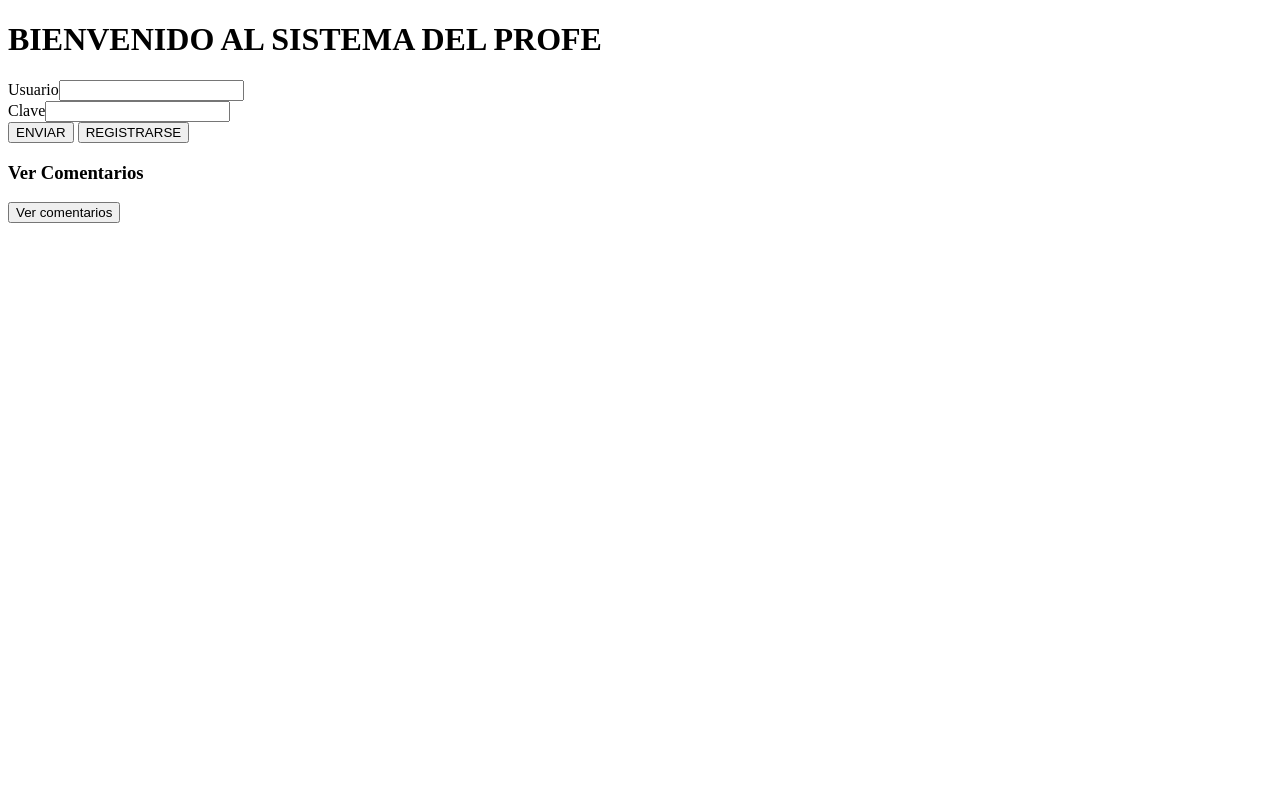
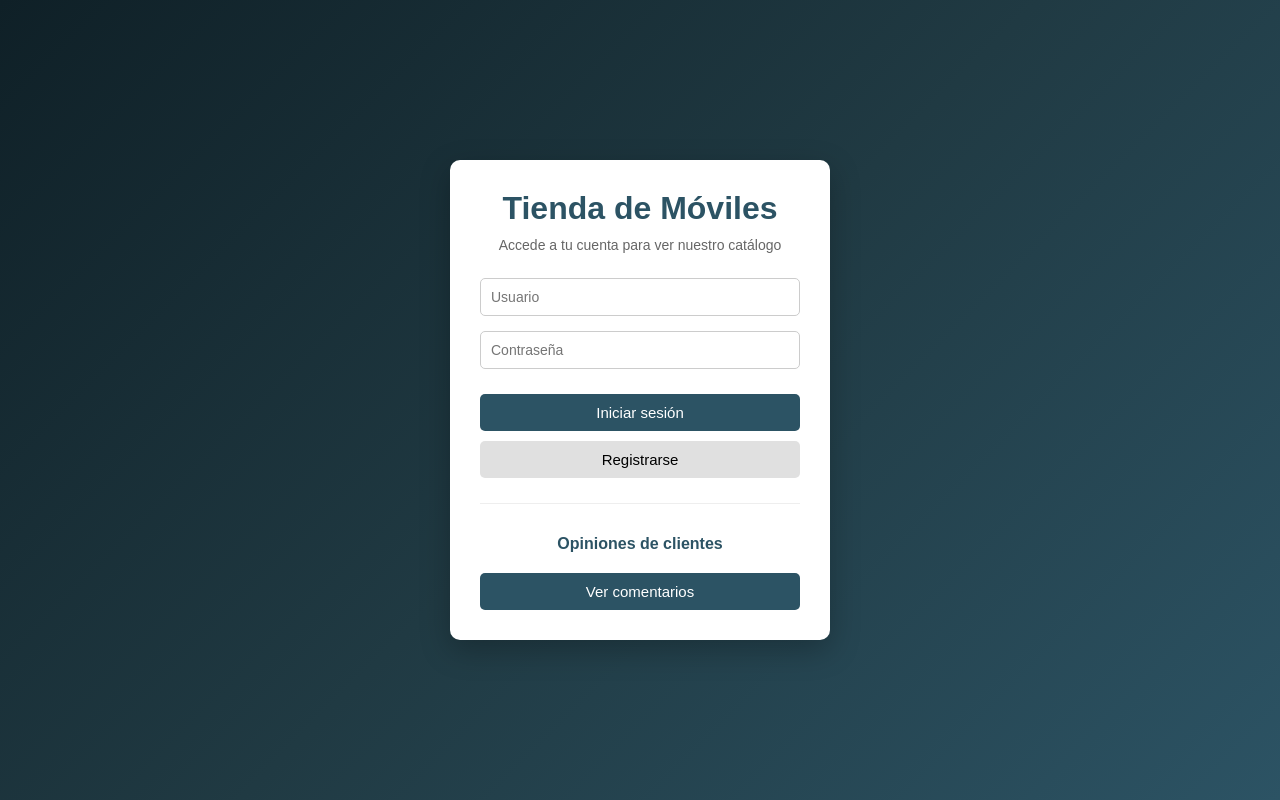
Before and after one commit to Marcos-Hugo-Yago/Tienda-de-moviles, a plain HTML site: page web/apache/static/index.html in a window 1280 px wide. Drawn offline with Linux system fonts and the light colour scheme.

Commit message:
index.html con estilos

```diff
--- a/web/apache/static/index.html
+++ b/web/apache/static/index.html
@@ -1,5 +1,5 @@
 <!DOCTYPE html>
-<html lang="en">
+<html lang="es">
 
 <head>
     <meta charset="UTF-8">
@@ -9,36 +9,142 @@
     <meta http-equiv="Pragma" content="no-cache">
     <meta http-equiv="Expires" content="0">
     <meta http-equiv="Last-Modified" content="0">
-    <title>APP PEPS</title>
+    <title>Tienda Móvil - Iniciar sesión</title>
+
     <style>
+        /* 🔑 Clave para que todo alinee correctamente */
+        *, *::before, *::after {
+            box-sizing: border-box;
+        }
+
+        body {
+            margin: 0;
+            font-family: Arial, Helvetica, sans-serif;
+            background: linear-gradient(135deg, #0f2027, #203a43, #2c5364);
+            min-height: 100vh;
+            display: flex;
+            align-items: center;
+            justify-content: center;
+            color: #333;
+        }
+
+        .login-container {
+            background: #fff;
+            width: 100%;
+            max-width: 380px;
+            padding: 30px;
+            border-radius: 10px;
+            box-shadow: 0 10px 30px rgba(0,0,0,0.25);
+            text-align: center;
+        }
+
+        .logo {
+            font-size: 32px;
+            font-weight: bold;
+            color: #2c5364;
+            margin-bottom: 10px;
+        }
+
+        .subtitle {
+            font-size: 14px;
+            color: #666;
+            margin-bottom: 25px;
+        }
+
+        input {
+            width: 100%;
+            padding: 10px;
+            margin-bottom: 15px;
+            border-radius: 5px;
+            border: 1px solid #ccc;
+            font-size: 14px;
+        }
+
+        input:focus {
+            outline: none;
+            border-color: #2c5364;
+        }
+
         .error {
             display: none;
             color: red;
+            font-size: 13px;
+            margin-bottom: 10px;
+        }
+
+        button {
+            width: 100%;
+            padding: 10px;
+            margin-top: 10px;
+            border: none;
+            border-radius: 5px;
+            font-size: 15px;
+            cursor: pointer;
+        }
+
+        .btn-login {
+            background-color: #2c5364;
+            color: white;
+        }
+
+        .btn-login:hover {
+            background-color: #203a43;
+        }
+
+        .btn-register {
+            background-color: #e0e0e0;
+        }
+
+        .btn-register:hover {
+            background-color: #d5d5d5;
+        }
+
+        .extra-section {
+            margin-top: 25px;
+            border-top: 1px solid #eee;
+            padding-top: 15px;
+        }
+
+        .extra-section h3 {
+            font-size: 16px;
+            margin-bottom: 10px;
+            color: #2c5364;
+        }
+
+        .btn-comments {
+            background-color: #4caf50;
+            color: white;
+        }
+
+        .btn-comments:hover {
+            background-color: #449d48;
         }
     </style>
+
     <script>
         var myHeaders = new Headers();
         myHeaders.append("Content-Type", "application/json");
+
         function verComentarios() {
-            location.href="comentarios.html";
+            location.href = "comentarios.html";
         }
+
         function conectar() {
             document.getElementsByClassName("error")[0].style.display = "none";
+
             var raw = JSON.stringify({
                 "username": document.getElementById("username").value,
                 "password": document.getElementById("password").value
             });
 
-            var requestOptions = {
+            fetch("/api/usuarios/login", {
                 method: 'POST',
                 headers: myHeaders,
                 body: raw
-            };
-
-            fetch("/api/usuarios/login", requestOptions)
+            })
             .then(response => response.json())
             .then(result => {
-                    if (result.status == "OK") {
+                if (result.status === "OK") {
                     location.href = "moviles.html";
                 } else {
                     document.getElementsByClassName("error")[0].style.display = "block";
@@ -50,21 +156,25 @@
 </head>
 
 <body>
-    <h1>BIENVENIDO AL SISTEMA DEL PROFE</h1>
-    <label>Usuario</label><input type="text" name="username" id="username"><br>
-    <label>Clave</label><input type="password" name="password" id="password"><br>
-    <label class="error">Usuario/clave erronea</label>
-    <button type="button" onclick="conectar()">ENVIAR</button>
-    <button type="button" onclick="location.href='registro.html'">REGISTRARSE</button>
 
-    <section class="section">
-        <div class="columns">
-            <div class="column">
-                 <h3 class="is-size-3">Ver Comentarios</h3>
-                <button type="button" onclick="verComentarios()" class="button is-success mt-2">Ver comentarios</button>
+    <div class="login-container">
+        <div class="logo">Tienda de Móviles</div>
+        <div class="subtitle">Accede a tu cuenta para ver nuestro catálogo</div>
+
+        <input type="text" id="username" name="username" placeholder="Usuario">
+        <input type="password" id="password" name="password" placeholder="Contraseña">
+
+        <div class="error">Usuario/clave errónea</div>
+
+        <button class="btn-login" type="button" onclick="conectar()">Iniciar sesión</button>
+        <button class="btn-register" type="button" onclick="location.href='registro.html'">Registrarse</button>
+
+        <div class="extra-section">
+            <h3>Opiniones de clientes</h3>
+            <button class="btn-login" type="button" onclick="verComentarios()">Ver comentarios</button>
         </div>
     </div>
-    </section>
+
 </body>
 
 </html>
```
Lines whose indentation alone changed are shown as unchanged.
